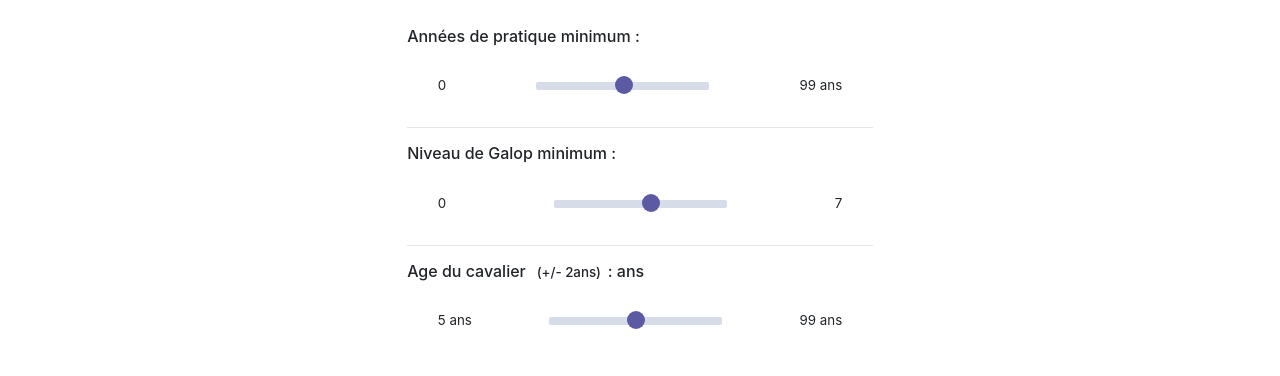
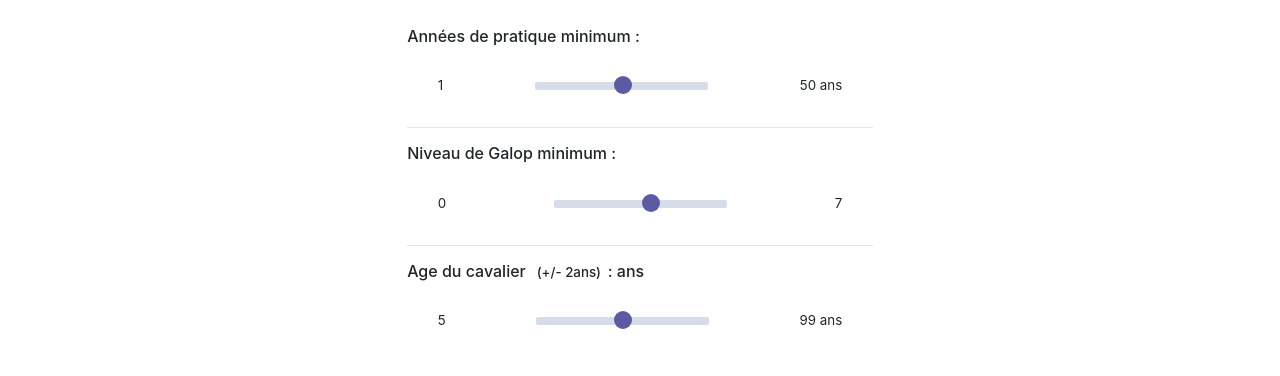
Before and after one commit to Johanna-cs/Caval_Cloud_Front, a React (Create React App) app: page /search-rider in a window 1280 px wide. Shown: the part 180-556 px from the top of the page. Built offline with nearby package versions, Linux system fonts and the light colour scheme; no server answers.

Commit message:
adjustement on css on profil

```diff
--- a/src/components/Landing/Landing.js
+++ b/src/components/Landing/Landing.js
@@ -25,7 +25,7 @@ const Landing = () => {
                     </Link>
                 </div>
                 <div>
-                    <Link to="/" style={{ textDecoration: "none" }}>
+                    <Link to="/home" style={{ textDecoration: "none" }}>
                             <p id='invite'> Parcourir sans créer de compte </p>
                     </Link>
                 </div>
--- a/src/components/MyProfile/profile.css
+++ b/src/components/MyProfile/profile.css
@@ -1,5 +1,6 @@
 .Profile-Page {
   display: flex;
+  justify-content: center;
   flex-flow: column wrap;
   margin-left: 3em;
   margin-right: 3em;
--- a/src/components/postHorse/PostHorse.js
+++ b/src/components/postHorse/PostHorse.js
@@ -57,15 +57,7 @@ const PostHorse = (props) => {
   useEffect(() => {
     getLocation();
   });
-  // Check if subscribe successfull or not
-  // const [success, setSuccess] = useState(null);
 
-  // const createPostHorse = (e) => {
-  //     e.preventDefault()
-  //     Axios.post('http://localhost:4000/api/horses', dataHorse)
-  //     .catch((err) => console.error(err))
-  //     .finally(setSuccess(true));
-  // }
 
   return (
     <>
@@ -87,7 +79,6 @@ const PostHorse = (props) => {
                     horse_name: event.target.value,
                   })
                 }
-                autoFocus
               />
             </label>
           </form>
@@ -100,6 +91,7 @@ const PostHorse = (props) => {
                 id="ageHorse"
                 min="1"
                 max="30"
+                step='0'
                 radioRangeBtnId="ageHorse"
                 onChange={(e) =>
                   setHorseProfile({
@@ -115,7 +107,7 @@ const PostHorse = (props) => {
           <div className="horse_size">
             <h5> Taille : {horseProfile.horse_height} cm</h5>
             <div className="divRangeSpan">
-              <span>100 cm</span>
+              <span>80 cm</span>
               <RangeButton
                 min="80"
                 max="210"
--- a/src/components/searchRider/SearchRider.js
+++ b/src/components/searchRider/SearchRider.js
@@ -89,13 +89,13 @@ const SearchRider = () => {
                 />
                 <h5> Années de pratique minimum : {yearsOfPractice} </h5>
                     <div className='divRangeSpan'>
-                        <span>0</span>
+                        <span>1</span>
                         <RangeButton
-                            min="0"
-                            max="99"
+                            min="1"
+                            max="50"
                             onChange={(e) => setYearsOfPractice(e.target.value)}
                         />
-                        <span>99 ans</span>
+                        <span>50 ans</span>
                     </div>
 
                 <hr />
@@ -115,9 +115,9 @@ const SearchRider = () => {
                 <hr />
                 <h5> Age du cavalier <span>(+/- 2ans)</span>: {riderAge} ans</h5>
                     <div className='divRangeSpan'>
-                        <span>5 ans</span>
+                        <span>5</span>
                         <RangeButton
-                            min="0"
+                            min="5"
                             max="99"
                             onChange={(e) =>setRiderAge(e.target.value)}
                         />
```
